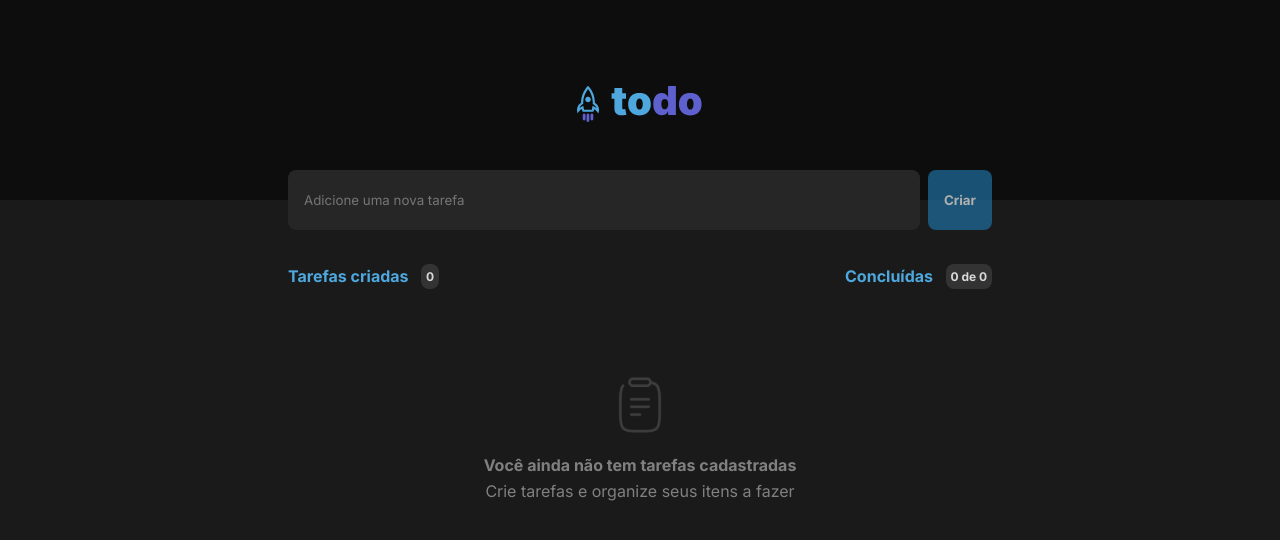
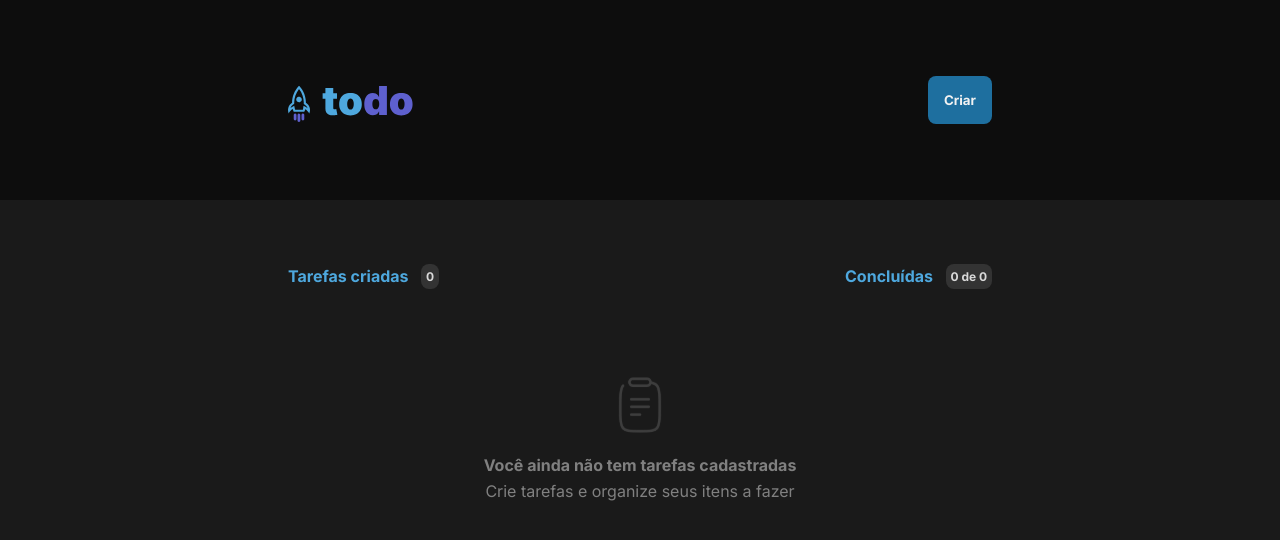
Before and after one commit to sergioalmeida00/tasks-react, a React (Vite) app: page / in a window 1280 px wide. Shown: the top 540 px of the page. Built offline with nearby package versions, Linux system fonts and the light colour scheme.

Commit message:
FEAT: add modal form

```diff
--- a/src/TaskContext.jsx
+++ b/src/TaskContext.jsx
@@ -6,6 +6,12 @@ export const ContextTask = createContext()
 const LOCAL_STORAGE_KEY= 'todo:savedTasks'
 export function TaskProvider({ children }){
   const [tasks, setTasks] = useState([])
+
+  const [openModal, setOpenModal] = useState(false)
+
+  function handleOpenOrCloseModal(valueModal){
+    setOpenModal(valueModal )
+  }
 
   function loadSavedStorageTasks(){
    const savedTaskStorage = localStorage.getItem(LOCAL_STORAGE_KEY)
@@ -20,12 +26,14 @@ export function TaskProvider({ children }){
     localStorage.setItem(LOCAL_STORAGE_KEY, JSON.stringify(newTasks))
   }
 
-  function handleSetTasks(taskTitle){
+  function handleSetTasks(taskTitle,taskQuantity, taskUnit){
     setTasksStorage([
       ...tasks,
       {
         id:uuidv4(),
         title:taskTitle,
+        quantity:taskQuantity,
+        unit:taskUnit,
         isCompleted:false
       }
     ])
@@ -57,7 +65,7 @@ export function TaskProvider({ children }){
 
   return (
     <ContextTask.Provider
-      value={{setTasksStorage,handleSetTasks,handleDeleteById,toggleTaskCompletedById,tasks }}
+      value={{setTasksStorage,handleSetTasks,handleDeleteById,toggleTaskCompletedById,handleOpenOrCloseModal,tasks,  openModal}}
     >
         { children }
     </ContextTask.Provider>
--- a/src/components/Header/Header.jsx
+++ b/src/components/Header/Header.jsx
@@ -1,42 +1,26 @@
 import logo from '../../assets/logo.svg'
-import { useState } from 'react'
 import { useContext } from 'react'
 import { ContextTask } from '../../TaskContext'
 import { Container } from './styles'
-import { Input } from '../Input'
+import { ModalForm } from '../ModalForm'
 
 export function Header(){
 
-  const {handleSetTasks} = useContext(ContextTask)
-
-  const [title,setTitle] = useState('')
-  const isNewTaskEmpty = title.length === 0
-
-
-  function handleSubmit(event){
-    event.preventDefault()
-    handleSetTasks(title)
-    setTitle('')
-  }
-
-  function handleTitleOnChange(event){
-    setTitle(event.target.value)
-  }
+  const {handleOpenOrCloseModal,openModal} = useContext(ContextTask)
 
   return(
       <Container>
-        <img src={logo} alt="Logo" />
-        <form onSubmit={handleSubmit}>
-          <Input
-            type="text"
-            placeholder='Adicione uma nova tarefa'
-            value={title}
-            onChange={handleTitleOnChange}
-          />
-          <button disabled={isNewTaskEmpty}>
-            Criar
+        {
+          openModal && (
+            <ModalForm/>
+          )
+        }
+        <main>
+          <img src={logo} alt="Logo" />
+          <button onClick={() => handleOpenOrCloseModal(true)}>
+              Criar
           </button>
-        </form>
+        </main>
       </Container>
   )
 }
--- a/src/components/Header/styles.js
+++ b/src/components/Header/styles.js
@@ -9,14 +9,11 @@ export const Container = styled.header`
   align-items: center;
   position: relative;
 
-  > form {
-    position: absolute;
-    height: 3.75rem;
-    bottom: calc(-3.75rem/2);
+  main{
+    max-width: 46rem;
     width: 100%;
-    max-width: 46rem;
     display: flex;
-    gap: 0.5rem;
+    justify-content: space-between;
     padding: 0 1rem;
   }
 
--- /dev/null
+++ b/src/components/ModalForm/index.jsx
@@ -0,0 +1,69 @@
+import { Container, Overlay } from "./styles";
+import { Input } from "../Input"
+import { useContext, useState } from "react";
+import { ContextTask } from "../../TaskContext";
+
+export function ModalForm(){
+  const[title,setTitle] = useState('')
+  const[quantity,setQuantity] = useState('')
+  const[unit,setUnit] = useState('')
+
+  const {handleOpenOrCloseModal, handleSetTasks} = useContext(ContextTask)
+
+  function handleTitleChange(event){
+    setTitle(event.target.value)
+  }
+
+  function handleQuantityChange(event){
+    setQuantity(event.target.value)
+  }
+
+  function handleUnitChange(event){
+    setUnit(event.target.value)
+  }
+
+  function handleSubmit(event){
+    event.preventDefault()
+    handleSetTasks(title,quantity,unit)
+    setTitle('')
+    setQuantity('')
+    setUnit('')
+  }
+  const isEmpityTitleAndQuantity = (title.length === 0 || quantity.length === 0 || unit.length === 0) ? true : false
+
+  return (
+    <Overlay>
+      <Container>
+        <form onSubmit={handleSubmit}>
+          <Input
+            placeholder="Nome do Item"
+            value={title}
+            onChange={handleTitleChange}
+          />
+
+          <div className="group">
+            <Input
+              type="number"
+              placeholder="Quantidade"
+              value={quantity}
+              onChange={handleQuantityChange}
+            />
+
+            <select value={unit} onChange={handleUnitChange}>
+              <option>Selecione a unidade</option>
+              <option value="KG">Kilo</option>
+              <option value="G">Grama</option>
+              <option value="PCT">Pacote</option>
+              <option value="UN">Unidade</option>
+              <option value="CX">Caixa</option>
+            </select>
+          </div>
+          <footer>
+            <a onClick={()=>handleOpenOrCloseModal(false)}>Cancelar</a>
+            <button disabled={isEmpityTitleAndQuantity} >Cadastrar</button>
+          </footer>
+        </form>
+      </Container>
+    </Overlay>
+  )
+}
--- /dev/null
+++ b/src/components/ModalForm/styles.js
@@ -0,0 +1,70 @@
+import styled from "styled-components";
+
+export const Overlay = styled.div`
+  background: rgba(0, 0, 0, 0.6);
+  backdrop-filter: blur(7px);
+  position: fixed;
+  width: 100%;
+  height: 100%;
+  left: 0;
+  top: 0;
+  display: flex;
+  justify-content: center;
+  align-items: center;
+  padding: 0 1rem;
+`
+
+export const Container = styled.div`
+  width: 100%;
+  max-width: 26.8rem;
+  padding: 1.5rem;
+  background: ${({ theme }) => theme.COLOR.gray[600]};
+  border-radius: 8px;
+
+  .group{
+    margin-top: 1rem;
+    display: flex;
+    align-items: center;
+    justify-content: center;
+    gap: 1rem;
+
+    select{
+      width: 100%;
+      padding: 1rem;
+      border-radius: 8px;
+      background:  ${({ theme }) => theme.COLOR.gray[500]};
+      border: none;
+      color:  ${({ theme }) => theme.COLOR.gray[300]};
+    }
+  }
+
+  footer{
+    display: flex;
+    align-items: center;
+    gap: 1rem;
+    justify-content: flex-end;
+    margin-top: 1rem;
+
+    a{
+      text-decoration: none;
+      color:  ${({ theme }) => theme.COLOR.gray[300]};
+      font-weight: bold;
+      transition: filter 0.2s ease-in;
+      cursor: pointer;
+
+      &:hover{
+        filter: brightness(0.9);
+      }
+    }
+
+    button{
+      &:hover{
+        filter: brightness(0.9);
+      }
+      &[disabled]{
+        background:  ${({ theme }) => theme.COLOR.gray[300]};
+        cursor: not-allowed;
+      }
+    }
+  }
+`
--- a/src/components/Task/Task.jsx
+++ b/src/components/Task/Task.jsx
@@ -11,7 +11,6 @@ export function Task({task}){
   function handleOpenOrCloseModal(valueModal){
     setOpenModal(valueModal )
   }
-
   return(
     <Container isCompleted={task.isCompleted }>
 
@@ -25,9 +24,10 @@ export function Task({task}){
         <div/>
       </button>
 
-       <p>
+       <h3>
         {task.title}
-       </p>
+        <strong> { task.quantity } { task.unit } </strong>
+       </h3>
 
       <button className="button-delete" onClick={handleOpenOrCloseModal}>
         Deletar
--- a/src/components/Task/styles.js
+++ b/src/components/Task/styles.js
@@ -3,9 +3,11 @@ import styled, { css } from "styled-components";
 export const Container = styled.div`
   max-width: 46rem;
   width: 100%;
+  height: 5rem;
   margin: 0 auto;
   display: flex;
   justify-content: space-between;
+  align-items: center;
   gap: 1rem;
   padding: 1rem;
   background: ${({ theme }) => theme.COLOR.gray[500]};
@@ -15,10 +17,23 @@ export const Container = styled.div`
     margin-top: 0.75rem;
   }
 
-  >p{
-    font-size: 0.875rem;
+  >h3{
+    display: flex;
+    flex-direction: column;
+    justify-content: center;
+    align-items: flex-start;
+    font-size: 1rem;
+    text-transform: uppercase;
     line-height: 1.19rem;
     margin-right: auto;
+
+    strong{
+      font-size: 0.7rem;
+      background: ${({ theme }) => theme.COLOR.blue[500]};
+      border-radius: 4px;
+      margin-top: 0.2rem;
+      padding: 0 0.7rem;
+    }
   }
 
   .check-button{
@@ -50,7 +65,7 @@ export const Container = styled.div`
     .check-button > div {
       background:${theme.COLOR.purple[500]};
     }
-    p{
+    h3{
       color: ${theme.COLOR.gray[300]};
       text-decoration: line-through;
     }
```
